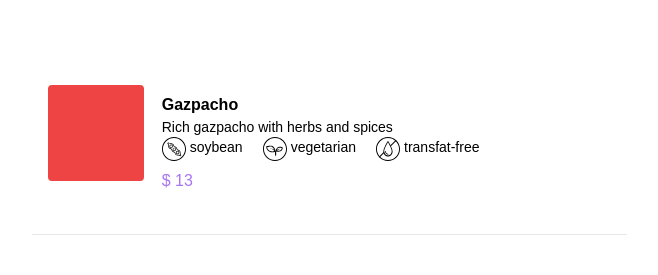
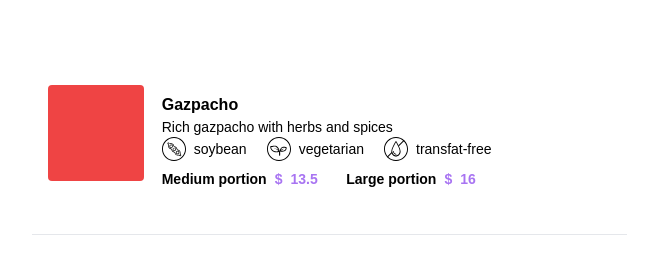
Before and after one commit to AliAltan2/FineDineMenuStatic, a Next.js app: page / in a window 1280 px wide. Shown: the part 525-800 px from the top of the page, without its empty margins (311-969 px from the left). Built offline with nearby package versions, Linux system fonts and the light colour scheme.

Commit message:
stable build with everything properly imported need styling and some image management

```diff
--- a/components/ItemInstance.tsx
+++ b/components/ItemInstance.tsx
@@ -1,36 +1,60 @@
 import Image from "next/image";
 import React from "react";
 import Icon from "../components/icons/icon";
+import Prices from "../components/Prices";
 
 //Utkunun attığı linke bak yeniden https://codesandbox.io/s/old-dust-3tpvve?file=/src/App.js
 
 function ItemInstance(item: any) {
   return (
+    <div className="grid grid-rows-1 gap-x-0">
       <div className="grid grid-cols-5 items-center gap-2 p-4 h-[138px] w-[595px] ">
         <div className="rounded bg-red-500 h-[96px] w-[96px]" />
         <div className=" col-span-3 h-[96px] ">
           <h2 className="pt-2 text-base font-Nunito font-bold">
             {item?.item?.name?.en}
           </h2>
-        <h3 className=" text-sm font-Nunito ">{item?.item?.description?.en}</h3>
+          <h3 className=" text-sm font-Nunito ">
+            {item?.item?.description?.en}
+          </h3>
           <div className="text-sm flex items-center gap-4 font-Nunito">
             {item?.item?.ingredientWarnings?.map(
               (
                 op: string //not working, the map function doesn't work because name.ingfirientWarnings is "undefined"
               ) => (
                 // svgler bu div'e giricek
-              <div key={op} className="flex">
+                <div
+                  key={op}
+                  className="flex space-x-1 items-center justify-center"
+                >
                   {op && <Icon name={op}></Icon>}
                   <h3 className="px-1">{op}</h3>
                 </div>
               )
             )}
           </div>
-
-        <h3 className="pt-2 text-base font-Nunito text-[#A874F2]">
-          $ {item?.item?.price}
+          <div>
+            <h3 className="grid grid-flow-col gap-x-2 pt-2 text-sm font-semibold font-Nunito">
+              {item?.item?.prices?.map((itemPriceInfo: any) => (
+                <div className=" flex flex-grow text-black gap-x-2">
+                  {itemPriceInfo.definition.en}
+                  <div className="text-[#A874F2]">
+                    {/*{itemPriceInfo.currencies?.map((localPricing: any) => (
+                      <a>{localPricing.symbol}</a>
+                    ))}*/}{" "}
+                    {/*This piece of code is not reliably working due to data sometimes has different currencies and sometimes has no such thing as currencies
+                    thus I have to take further assistance for this part, for now it has to be hard coded, but logically this works*/}
+                    <a>$</a>
+                  </div>
+                  <div className="text-[#A874F2]">{itemPriceInfo.value}</div>
+                  {/*I need definiton, and map into currencies so I can pull currency type and symbol*/}
+                </div>
+              ))}
             </h3>
           </div>
+        </div>
+      </div>
+      <hr className="h-px my-8 bg-gray-200 border-0 dark:bg-gray-500"></hr>
     </div>
   );
 }
--- a/components/MenuBox.tsx
+++ b/components/MenuBox.tsx
@@ -57,7 +57,7 @@ function MenuBox() {
                     <div key={i._id} className="items-center gap-2">
                       <ItemInstance item={i} />
 
-                      <hr className="h-px my-8 bg-gray-200 border-0 dark:bg-gray-500"></hr>
+                      {/*<hr className="h-px my-8 bg-gray-200 border-0 dark:bg-gray-500"></hr>*/}
                     </div>
                   ))}
                 </div>
--- /dev/null
+++ b/components/Prices.tsx
@@ -0,0 +1,14 @@
+import React from "react";
+
+function Prices(definiton: any, currencies: any) {
+  console.log(definiton.en);
+  return (
+    <div>
+      <h1>{definiton.en}</h1>
+      <div>{currencies.value}</div>
+      <div>{currencies.symbol}</div>
+    </div>
+  );
+}
+
+export default Prices;
--- a/components/icons/Icon.js
+++ b/components/icons/Icon.js
@@ -155,7 +155,6 @@ const iconTypes = {
   fish: Fish,
   fresh: Fresh,
 };
-// ilk 3'ü için çalıştı ama geri kalan hala calısmıyor (soybeans vegan ve tranfat-free)
 
 const IconComponent = ({ name, ...props }) => {
   let Icon = iconTypes[name];
```
Also changed, not shown: 1 other file (tests, documents, lock files or other folders). Lines whose indentation alone changed are shown as unchanged.
